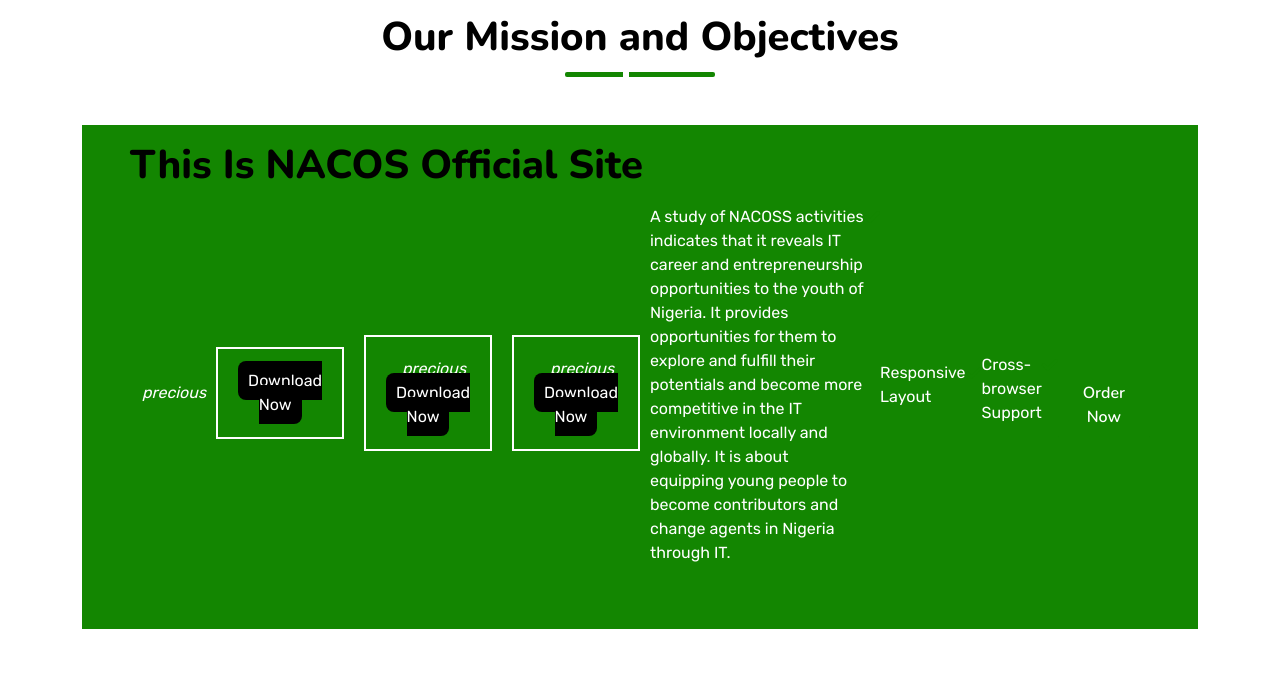
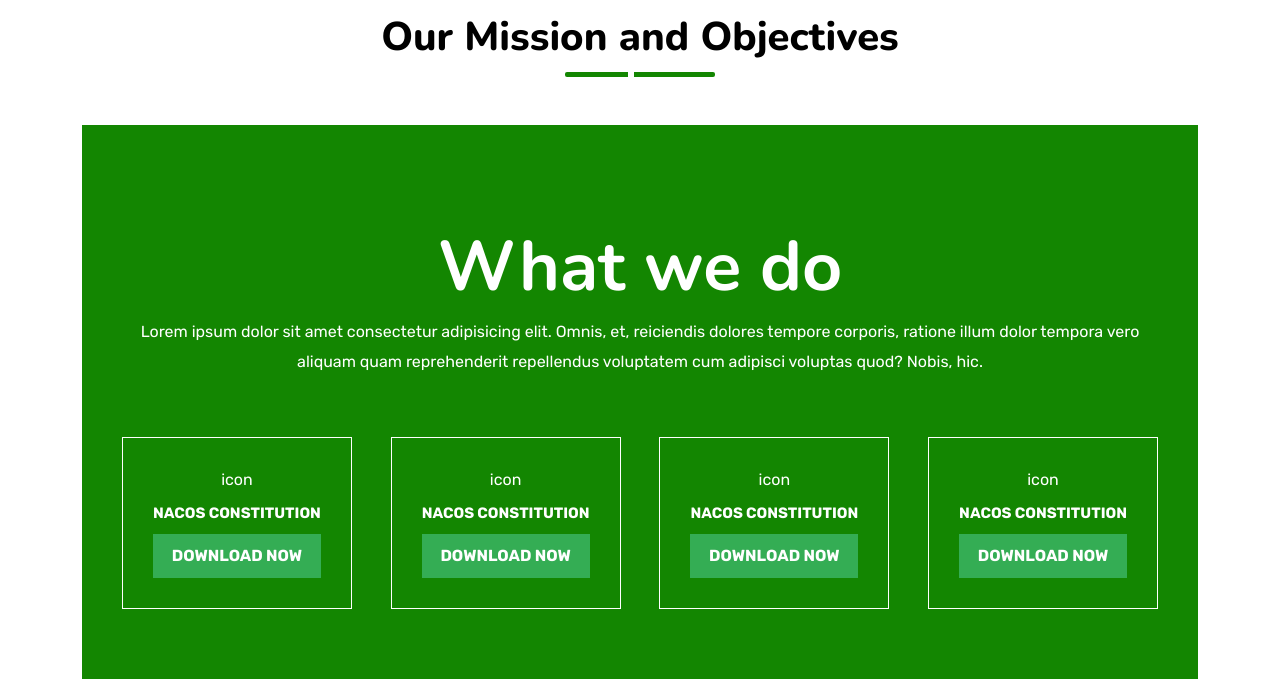
Before and after one commit to urrrch/NACOS, a plain HTML site: page association.html in a window 1280 px wide. Shown: the part 1860-2539 px from the top of the page. Drawn offline with nearby package versions, Linux system fonts and the light colour scheme.

Commit message:
about session display fix

```diff
--- a/association.html
+++ b/association.html
@@ -380,7 +380,7 @@
         <div class="row g-0" id="about-deals">
           <div class="col-lg-4" id="mission">
             <!-- <div class="bg-light rounded"> -->
-            <div class="rounded">
+            <!-- <div class="rounded">
               <div class="p-5 pt-0">
                 <div class="top">
                   <p>
@@ -421,7 +421,105 @@
                 </div>
                 <a href="" class="btn btn-primary py-2 px-4 mt-4">Order Now</a>
               </div>
-            </div>
+            </div> -->
+
+
+
+            <!-- what we do session -->
+<div class="whatwd__session">
+
+  <div class="whatwd__session__header">
+    <h3>What we do</h3>
+    <p>
+      Lorem ipsum dolor sit amet consectetur adipisicing elit. Omnis, et, reiciendis dolores tempore corporis, ratione illum dolor tempora vero aliquam quam reprehenderit repellendus voluptatem cum adipisci voluptas quod? Nobis, hic.
+    </p>
+  </div>
+
+
+
+  <div class="whatwd__session__boxes">
+
+    <div class="whatwd__session__boxes__box">
+
+      <div class="whatwd__session__boxes__box__icon">
+        icon
+      </div>
+
+      <div class="whatwd__session__boxes__box__text">
+        nacos constitution
+      </div>
+
+  <div class="whatwd__session__boxes__box__btn">
+        download now
+      </div>
+
+    </div>
+    <div class="whatwd__session__boxes__box">
+
+      <div class="whatwd__session__boxes__box__icon">
+        icon
+      </div>
+
+      <div class="whatwd__session__boxes__box__text">
+        nacos constitution
+      </div>
+
+      <div class="whatwd__session__boxes__box__btn">
+        download now
+      </div>
+
+
+    </div>
+
+    <div class="whatwd__session__boxes__box">
+
+      <div class="whatwd__session__boxes__box__icon">
+
+        icon
+
+      </div>
+
+      <div class="whatwd__session__boxes__box__text">
+
+        nacos constitution
+
+      </div>
+
+
+      <div class="whatwd__session__boxes__box__btn">
+        download now
+      </div>
+
+
+    </div>
+
+    <div class="whatwd__session__boxes__box">
+
+      <div class="whatwd__session__boxes__box__icon">
+
+        icon
+
+      </div>
+
+      <div class="whatwd__session__boxes__box__text">
+
+        nacos constitution
+
+      </div>
+
+
+      <div class="whatwd__session__boxes__box__btn">
+        download now
+      </div>
+
+
+    </div>
+
+  </div>
+
+
+</div>
+
           </div>
         </div>
       </div>
--- a/css/style.css
+++ b/css/style.css
@@ -529,6 +529,52 @@
   transform: scale(1.15);
 }
 
+.whatwd__session {
+  background-color: #138601;
+  padding: 100px 30px;
+}
+
+.whatwd__session__header {
+  text-align: center;
+}
+
+.whatwd__session__header h3 {
+  font-size: 70px;
+  color: white;
+}
+
+.whatwd__session__header p {
+  line-height: 30px;
+}
+
+.whatwd__session__boxes {
+  display: flex;
+  justify-content: space-between;
+  align-items: center;
+  margin-top: 50px;
+}
+
+.whatwd__session__boxes__box {
+  padding: 30px;
+  border: 1px solid white;
+  text-align: center;
+  margin: 10px;
+}
+
+.whatwd__session__boxes__box__text {
+  text-transform: uppercase;
+  font-size: 15px;
+  font-weight: bold;
+  margin: 10px 0px;
+}
+
+.whatwd__session__boxes__box__btn {
+  background-color: #34ad54;
+  color: white;
+  padding: 10px 5px;
+  font-weight: bold;
+  text-transform: uppercase;
+}
 /*** Miscellaneous ***/
 @media (min-width: 991.98px) {
   .facts {
```
